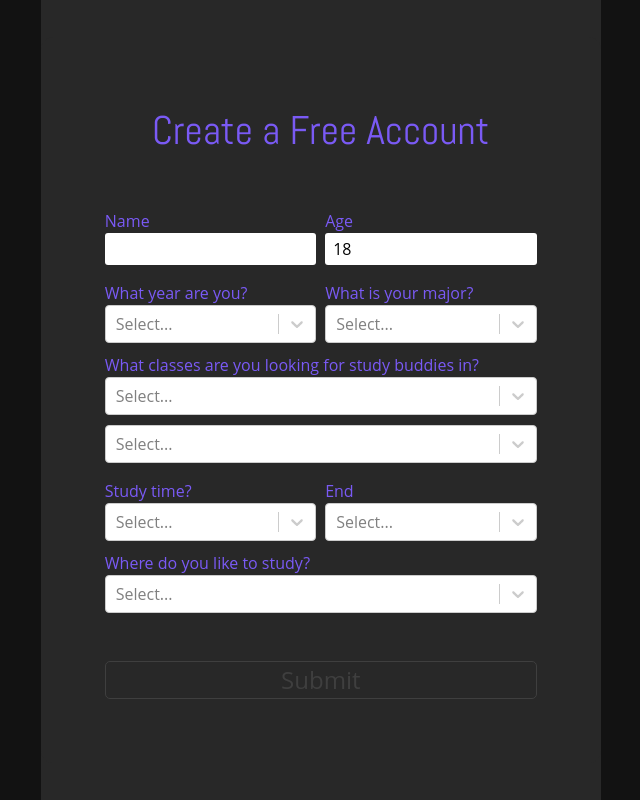
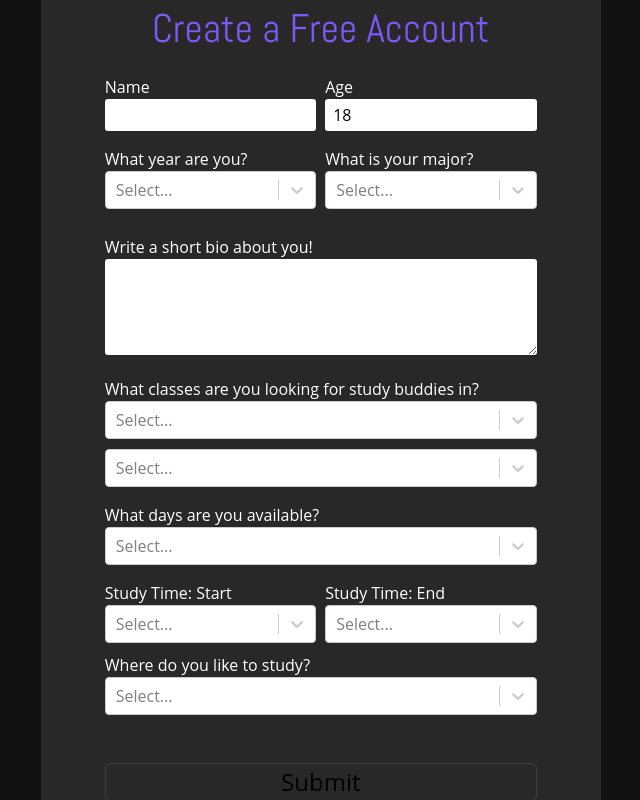
Before and after one commit to Kevin-D23/CS35L-GP, a Next.js app: page /signup in a window 1280 px wide. Shown: the whole page, without its empty margins (452-1092 px from the left). Built offline with nearby package versions, Linux system fonts and the light colour scheme; no server answers.

Commit message:
added bio input and days available selection to sign up page

```diff
--- a/CSS Modules/signup.module.css
+++ b/CSS Modules/signup.module.css
@@ -15,7 +15,7 @@
   font-size: 2.5rem;
   margin: 0;
   font-family: "Abel", sans-serif;
-  margin-bottom: 3rem;
+  margin-bottom: 1rem;
 }
 
 .textInputs {
@@ -29,7 +29,7 @@
   display: flex;
   width: 49%;
   flex-direction: column;
-  color: var(--primary-300);
+  color: white;
 }
 
 .textInput input {
@@ -49,7 +49,8 @@
 
 .yearMajorContainer label {
   width: 49%;
-  color: var(--primary-300);
+  color: white;
+  margin-bottom: 1rem;
 }
 
 .yearMajor {
@@ -57,8 +58,23 @@
   height: 2rem;
 }
 
+.bioContainer {
+  color: white;
+  width: 100%;
+  margin-bottom: 1rem;
+}
+
+.bioInput {
+  height: 6rem;
+  border: none;
+  padding: 0.5rem;
+  border-radius: 3px;
+  color: black;
+  width: 100%;
+}
+
 .courseSelectionContainer {
-  color: var(--primary-300);
+  color: white;
   width: 100%;
   margin-bottom: 1rem;
 }
@@ -66,6 +82,16 @@
 .courseSelect {
   margin-bottom: 1rem;
   height: 2rem;
+  color: black;
+}
+
+.daysSelectContainer {
+  color: white;
+  width: 100%;
+  margin-bottom: 1rem;
+}
+
+.daysSelect {
   color: black;
 }
 
@@ -78,7 +104,7 @@
 
 .timeSelectContainer label {
   width: 49%;
-  color: var(--primary-300);
+  color: white;
 }
 
 .time {
@@ -88,7 +114,7 @@
 
 .locationSelectContainer {
   width: 100%;
-  color: var(--primary-300);
+  color: white;
   margin-bottom: 3rem;
 }
 
@@ -100,7 +126,7 @@
   border: 1px solid var(--dark-300);
   border-radius: 5px;
   width: 100%;
-  color: var(--dark-300);
+  color: black;
   font-size: 1.5rem;
   text-align: center;
 }
--- a/components/SignupCard.jsx
+++ b/components/SignupCard.jsx
@@ -9,9 +9,11 @@ const SignupCard = ({ sessionName }) => {
   const [selectedCourses, setSelectedCourses] = useState([]);
   const [name, setName] = useState(sessionName);
   const [age, setAge] = useState(18);
+  const [bio, setBio] = useState(null);
   const [displayCourses, setDisplayCourses] = useState([]);
   const [year, setYear] = useState(null);
   const [department, setDepartment] = useState(null);
+  const [selectedDays, setselectedDays] = useState([]);
   const [startTime, setStartTime] = useState(null);
   const [startTimeIndex, setStartTimeIndex] = useState(null);
   const [endTime, setEndTime] = useState(null);
@@ -44,6 +46,16 @@ const SignupCard = ({ sessionName }) => {
     { value: 3, label: "Year 3" },
     { value: 4, label: "Year 4" },
     { value: 5, label: "Year 5" },
+  ];
+
+  const days = [
+    {value: 1, label: "Sunday"},
+    {value: 2, label: "Monday"},
+    {value: 3, label: "Tuesday"},
+    {value: 4, label: "Wednesday"},
+    {value: 5, label: "Thursday"},
+    {value: 6, label: "Friday"},
+    {value: 7, label: "Saturday"},
   ];
 
   const startTimes = [
@@ -86,8 +98,10 @@ const SignupCard = ({ sessionName }) => {
   function handleSubmit() {
     if (
       name &&
+      age &&
       selectedMajor &&
       year &&
+      bio &&
       selectedCourses.length != 0 &&
       selectedLocations.length != 0 &&
       startTime &&
@@ -99,7 +113,9 @@ const SignupCard = ({ sessionName }) => {
         age: age,
         year: year,
         major: selectedMajor,
+        bio: bio,
         classes: selectedCourses,
+        days: selectedDays,
         studyStart: startTime,
         studyEnd: endTime,
         locations: selectedLocations,
@@ -164,6 +180,16 @@ const SignupCard = ({ sessionName }) => {
           />
         </label>
       </div>
+      <div className={styles.bioContainer}>
+        <div style={submitAttempted && !bio ? { color: "red" } : {}}>
+            Write a short bio about you!
+          </div>
+          <textarea
+            className={styles.bioInput}
+            value={bio}
+            onChange={(e) => setBio(e.target.value)}
+          />
+      </div>
       <div className={styles.courseSelectionContainer}>
         <div>
           <div
@@ -206,6 +232,31 @@ const SignupCard = ({ sessionName }) => {
           </div>
         </div>
       </div>
+      <div className={styles.daysSelectContainer}>
+        <div
+          style={
+            submitAttempted && !selectedLocations.length ? { color: "red" } : {}
+          }
+        >
+          What days are you available?
+        </div>
+        <Select
+          className={styles.daysSelect}
+          options={days}
+          isMulti
+          onChange={(e) => {
+            let x = [];
+            for (let i = 0; i < e.length; i++) x.push(e[i].label);
+            setselectedDays(x);
+          }}
+          styles={{
+            control: (styles) => ({
+              ...styles,
+              color: "var(--primary-300)",
+            }),
+          }}
+        />
+      </div>
       <div className={styles.timeSelectContainer}>
         <label>
           <div
@@ -215,7 +266,7 @@ const SignupCard = ({ sessionName }) => {
                 : {}
             }
           >
-            Study time?
+            Study Time: Start
           </div>
 
           <Select
@@ -235,7 +286,7 @@ const SignupCard = ({ sessionName }) => {
                 : {}
             }
           >
-            End
+            Study Time: End
           </div>
 
           <Select
```
Also changed, not shown: 1 other file (tests, documents, lock files or other folders).
